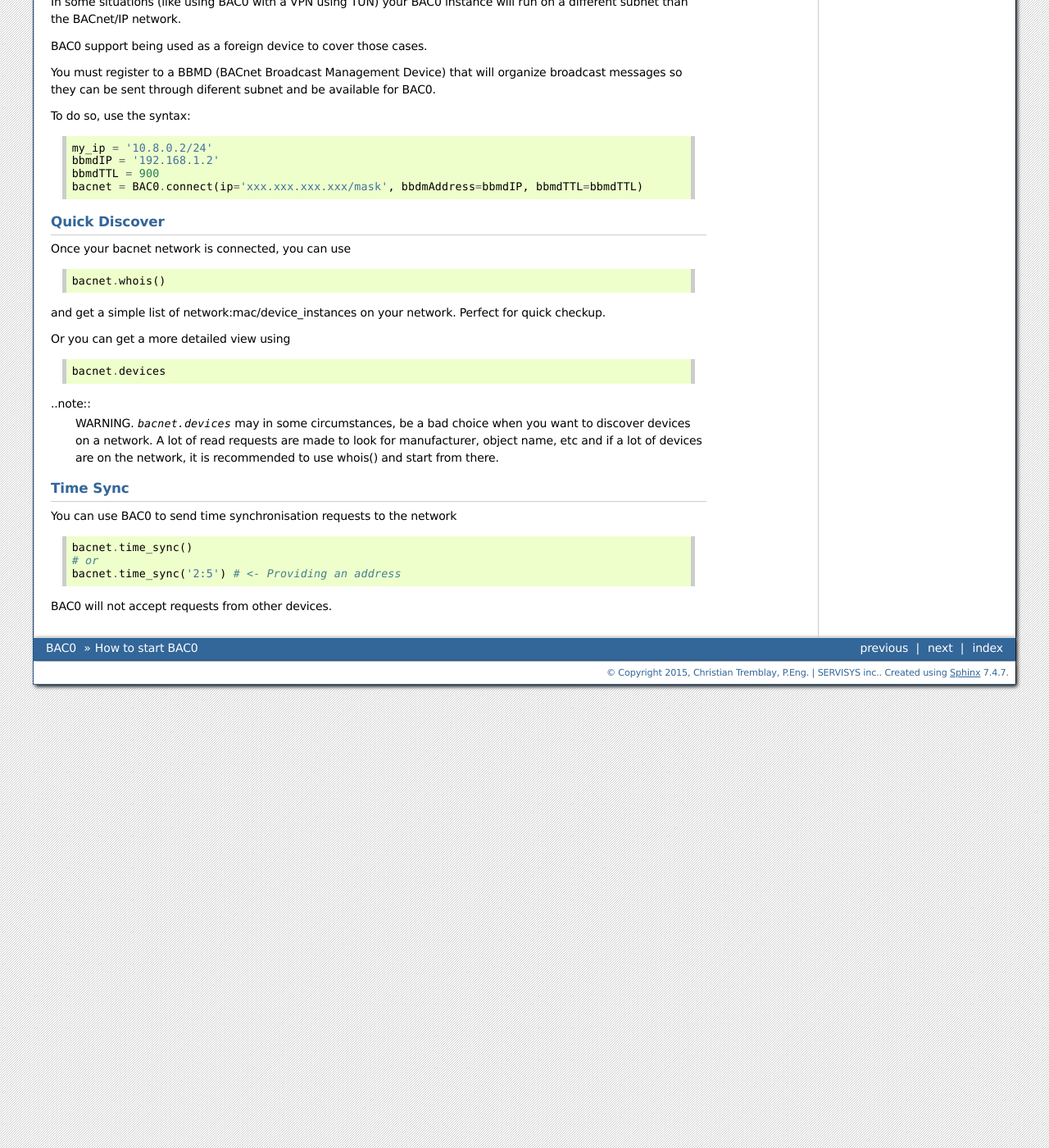
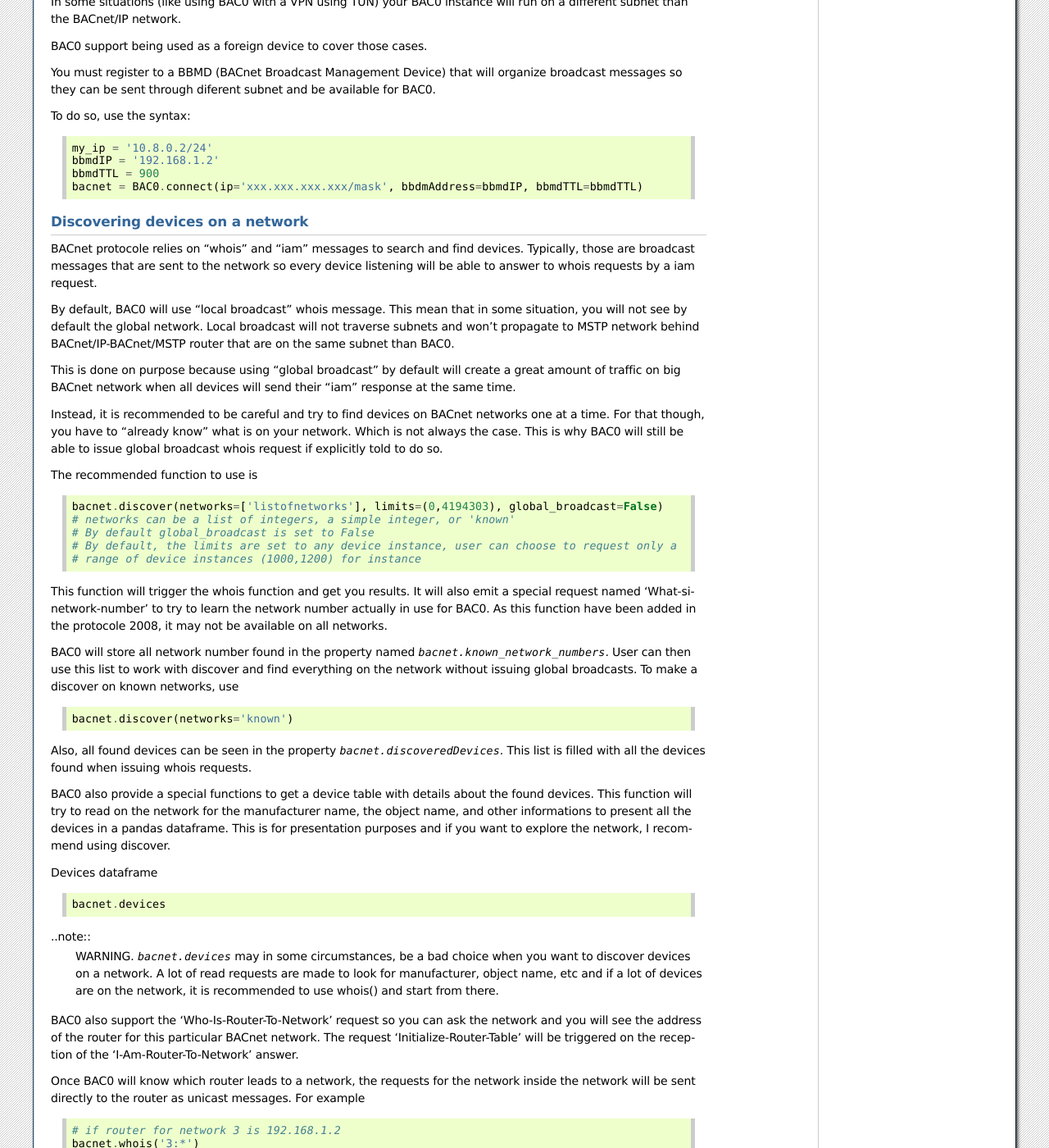
Before and after one commit to ChristianTremblay/BAC0, a Sphinx documentation site: the page built from doc/source/connect.rst, in a window 1280 px wide and 1400 px high, scrolled down 1739 px. Shown: the whole window at 82% size. Built offline with Sphinx 7.4.7, drawn with Linux system fonts in a browser that asks for light colours; pages that are not in the unit, such as notebooks, are missing from menus; the version number could not be read and is left out; some of the changed text lies outside the part shown.

Commit message:
Documentation of discover
Added the option bacnet.discover(networks='known') to find everything on knwon networks

```diff
--- a/doc/source/connect.rst
+++ b/doc/source/connect.rst
@@ -102,16 +102,53 @@ To do so, use the syntax::
     bbmdTTL = 900
     bacnet = BAC0.connect(ip='xxx.xxx.xxx.xxx/mask', bbdmAddress=bbmdIP, bbmdTTL=bbmdTTL)
 
-Quick Discover
-****************
-Once your bacnet network is connected, you can use ::
+Discovering devices on a network
+*********************************
+BACnet protocole relies on "whois" and "iam" messages to search and find devices. Typically,
+those are broadcast messages that are sent to the network so every device listening will be
+able to answer to whois requests by a iam request.
 
-    bacnet.whois()
+By default, BAC0 will use "local broadcast" whois message. This mean that in some situation,
+you will not see by default the global network. Local broadcast will not traverse subnets and
+won't propagate to MSTP network behind BACnet/IP-BACnet/MSTP router that are on the same subnet
+than BAC0.
 
-and get a simple list of network:mac/device_instances on your network.
-Perfect for quick checkup.
+This is done on purpose because using "global broadcast" by default will create a great amount
+of traffic on big BACnet network when all devices will send their "iam" response at the same
+time.
 
-Or you can get a more detailed view using ::
+Instead, it is recommended to be careful and try to find devices on BACnet networks one at a time.
+For that though, you have to "already know" what is on your network. Which is not always the case.
+This is why BAC0 will still be able to issue global broadcast whois request if explicitly told to do so.
+
+The recommended function to use is ::
+
+    bacnet.discover(networks=['listofnetworks'], limits=(0,4194303), global_broadcast=False)
+    # networks can be a list of integers, a simple integer, or 'known'
+    # By default global_broadcast is set to False
+    # By default, the limits are set to any device instance, user can choose to request only a
+    # range of device instances (1000,1200) for instance
+
+
+This function will trigger the whois function and get you results. It will also emit a special request
+named 'What-si-network-number' to try to learn the network number actually in use for BAC0. As this function
+have been added in the protocole 2008, it may not be available on all networks.
+
+BAC0 will store all network number found in the property named `bacnet.known_network_numbers`. User can then
+use this list to work with discover and find everything on the network without issuing global broadcasts.
+To make a discover on known networks, use ::
+
+    bacnet.discover(networks='known')
+
+Also, all found devices can be seen in the property `bacnet.discoveredDevices`. This list is filled with all
+the devices found when issuing whois requests.
+
+BAC0 also provide a special functions to get a device table with details about the found devices. This function
+will try to read on the network for the manufacturer name, the object name, and other informations to present
+all the devices in a pandas dataframe. This is for presentation purposes and if you want to explore the network,
+I recommend using discover.
+
+Devices dataframe ::
 
     bacnet.devices
 
@@ -119,6 +156,18 @@ Or you can get a more detailed view using ::
     WARNING. `bacnet.devices` may in some circumstances, be a bad choice when you want to discover
     devices on a network. A lot of read requests are made to look for manufacturer, object name, etc
     and if a lot of devices are on the network, it is recommended to use whois() and start from there.
+
+BAC0 also support the 'Who-Is-Router-To-Network' request so you can ask the network and you will see the address
+of the router for this particular BACnet network. The request 'Initialize-Router-Table' will be triggered on the
+reception of the 'I-Am-Router-To-Network' answer.
+
+Once BAC0 will know which router leads to a network, the requests for the network inside the network will be
+sent directly to the router as unicast messages. For example ::
+
+    # if router for network 3 is 192.168.1.2
+    bacnet.whois('3:*')
+    # will send the request to 192.168.1.2, even if by default, a local broadcast would sent the request
+    # to 192.168.1.255 (typically with a subnet 255.255.255.0 or /24)
 
 Time Sync
 ****************
```
Also changed, not shown: 1 other file.
